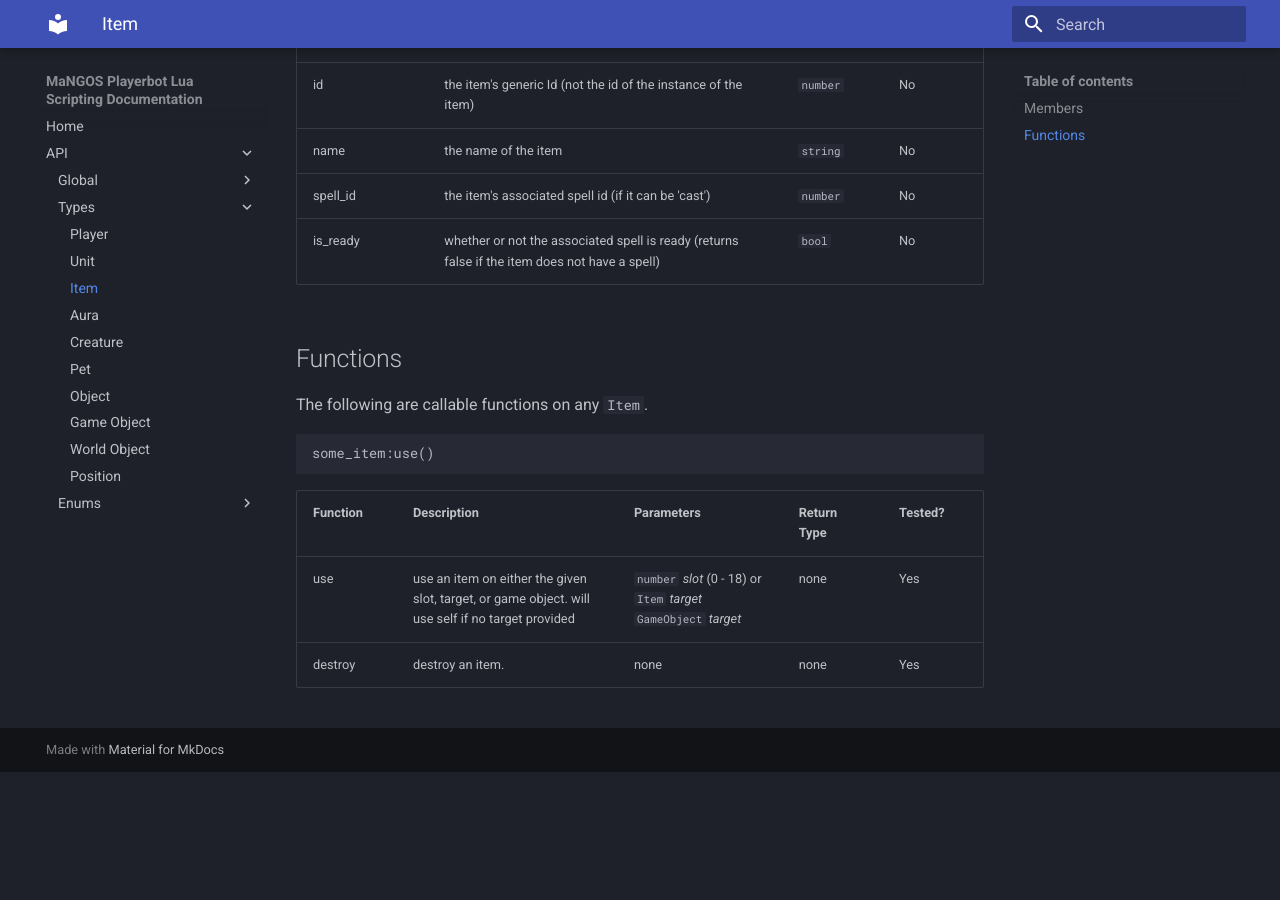
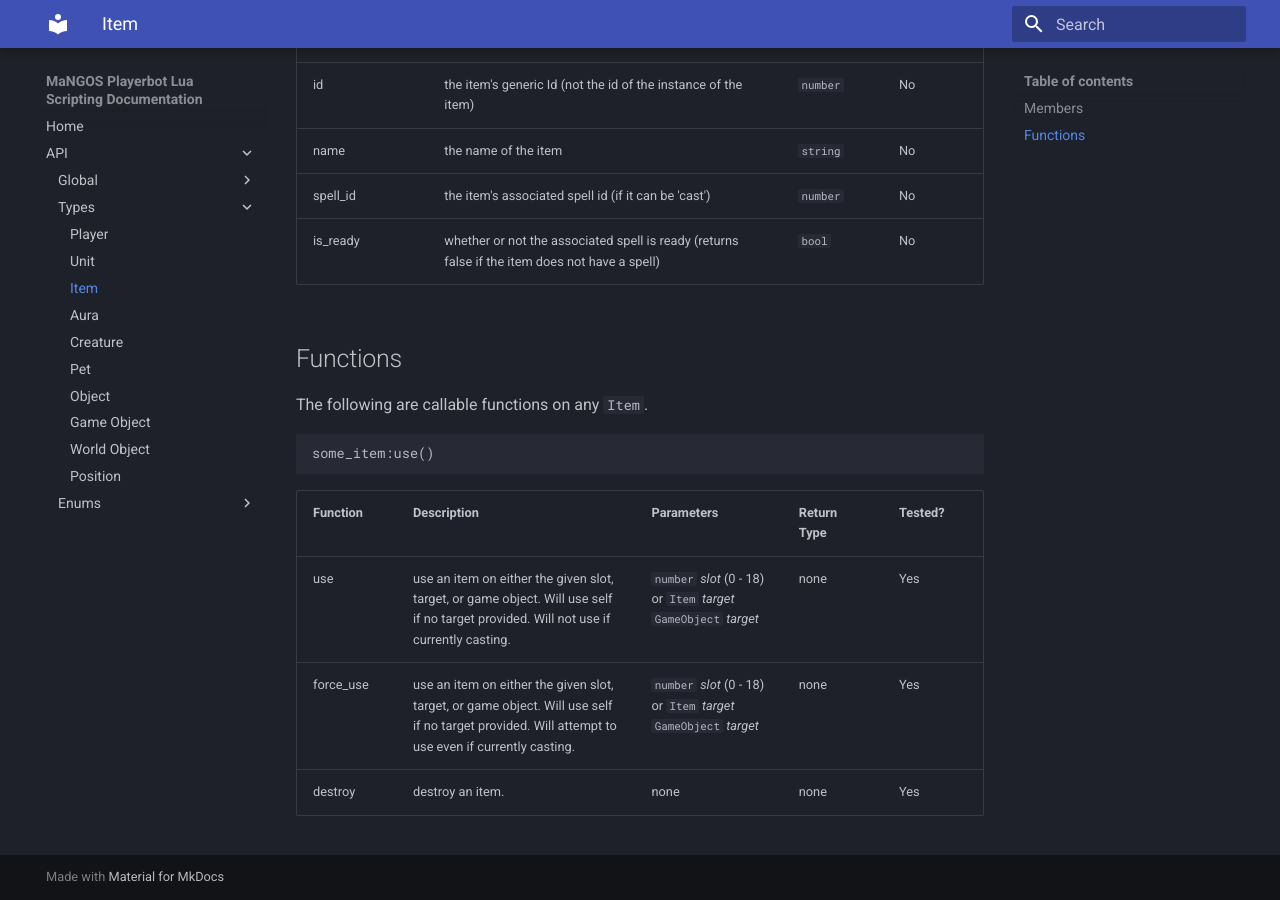
Before and after one commit to nate123456/playerbot-lua, an MkDocs documentation site: the page built from docs/api/types/item.md, in a window 1280 px wide and 900 px high, scrolled down 621 px. Built offline with MkDocs 1.6.1 and Material for MkDocs 9.7.7, drawn with Linux system fonts in a browser that asks for light colours; before the commit the page ends 1393 px from its top, so only the background shows below that.

Commit message:
add force_use

````diff
--- a/docs/api/types/item.md
+++ b/docs/api/types/item.md
@@ -29,7 +29,8 @@ The following are callable functions on any `Item`.
 some_item:use()
 ```
 
-| Function | Description                                                                                       | Parameters                                                        | Return Type | Tested? |
-| -------- | ------------------------------------------------------------------------------------------------- | ----------------------------------------------------------------- | ----------- | ------- |
-| use      | use an item on either the given slot, target, or game object. will use self if no target provided | `number` _slot_ (0 - 18) or `Item` _target_ `GameObject` _target_ | none        | Yes     |
-| destroy  | destroy an item.                                                                                  | none                                                              | none        | Yes     |
+| Function  | Description                                                                                       | Parameters                                                        | Return Type | Tested? |
+| --------- | ------------------------------------------------------------------------------------------------- | ----------------------------------------------------------------- | ----------- | ------- |
+| use       | use an item on either the given slot, target, or game object. Will use self if no target provided. Will not use if currently casting. | `number` _slot_ (0 - 18) or `Item` _target_ `GameObject` _target_ | none        | Yes     |
+| force_use | use an item on either the given slot, target, or game object. Will use self if no target provided. Will attempt to use even if currently casting. | `number` _slot_ (0 - 18) or `Item` _target_ `GameObject` _target_ | none        | Yes     |
+| destroy   | destroy an item.                                                                                  | none                                                              | none        | Yes     |
````
